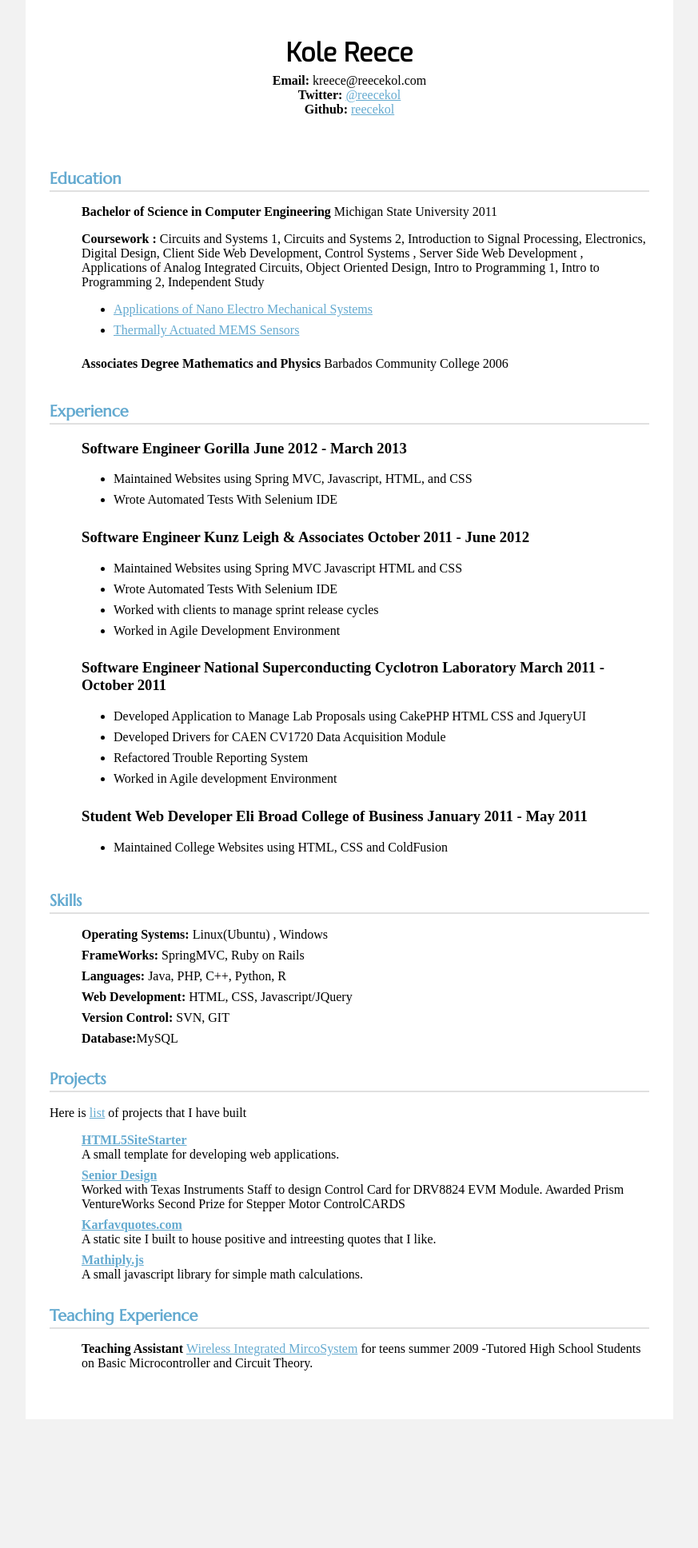
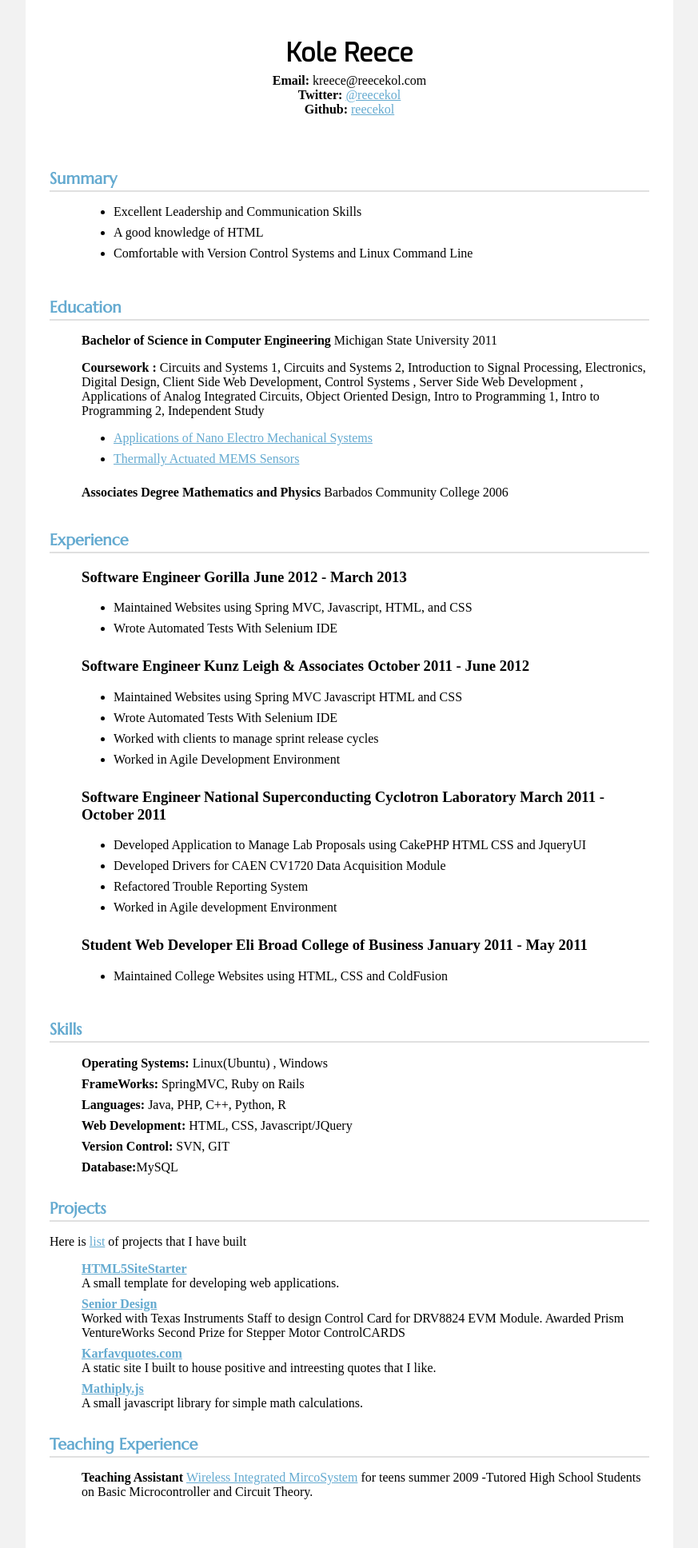
Before and after one commit to reecekol/reecekol.com, a Jekyll site: the page HTML5Resume/index.html, which Jekyll copies as it is, in a window 1280 px wide. Shown: the whole page at 80% size, without its empty margins (203-1076 px from the left). Built offline with Jekyll 4.4.1, drawn with Linux system fonts in a browser that asks for light colours; comment, search, counter and statistics services are not loaded; before the commit the page ends 1775 px from its top, so only the background shows below that.

Commit message:
added summary to resume

```diff
--- a/HTML5Resume/index.html
+++ b/HTML5Resume/index.html
@@ -21,6 +21,17 @@
 		<div><strong>Twitter:</strong> <a href="https://twitter.com/reecekol">@reecekol</a><div>
 		<div><strong>Github:</strong> <a href="https://github.com/reecekol">reecekol</a><div>
      </header>
+
+      <header>
+	    <h2>Summary</h2>
+	</header>
+    <section>
+       <ul>
+	     <li>Excellent Leadership and Communication Skills</li>
+	     <li>A good knowledge of <abbr>HTML</abbr></li>
+		 <li>Comfortable with Version Control Systems and  Linux Command Line</li>
+	   </ul>
+	</section>
 
     <header>
 	    <h2>Education</h2>
```
